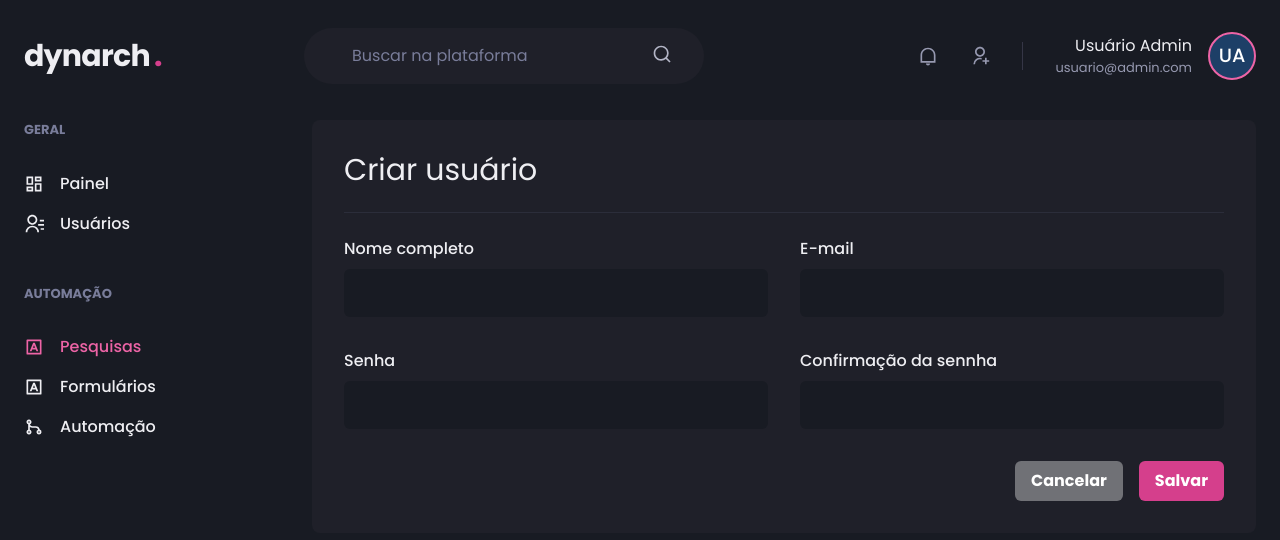
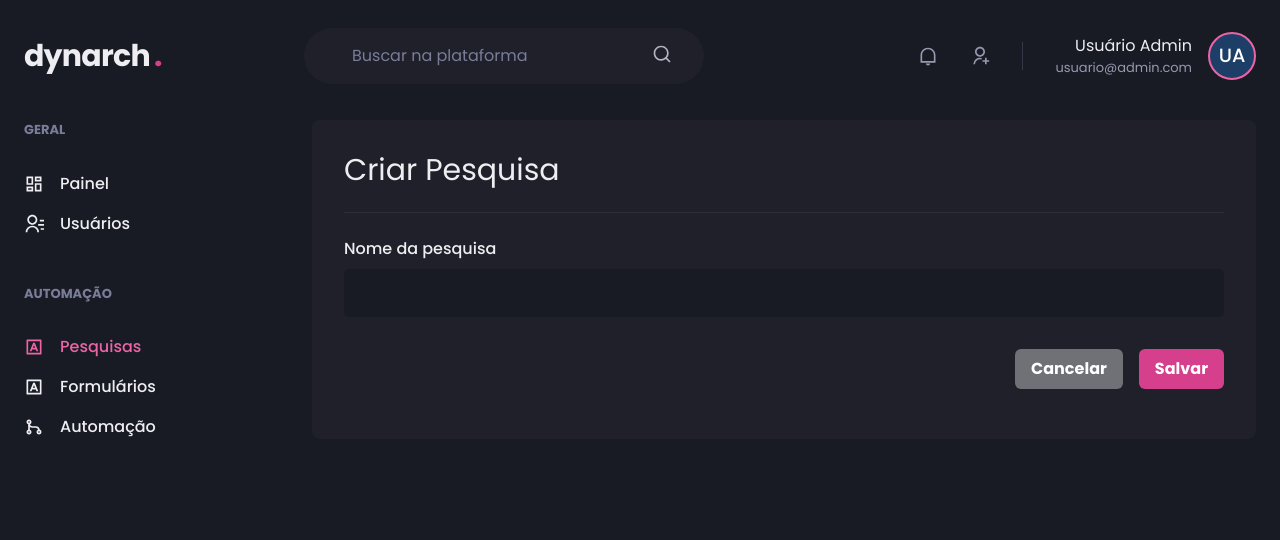
Before and after one commit to sergiogomes/dynamic-research, a Next.js app: page /pesquisas/adicionar in a window 1280 px wide. Shown: the top 540 px of the page. Built offline with nearby package versions, Linux system fonts and the light colour scheme; what miragejs would draw is missing.

Commit message:
feat: :sparkles: add research creation

```diff
--- a/src/pages/pesquisas/adicionar.tsx
+++ b/src/pages/pesquisas/adicionar.tsx
@@ -1,10 +1,11 @@
+import { SubmitHandler, useForm } from 'react-hook-form';
+import { useMutation } from 'react-query';
+import { useRouter } from 'next/router';
+import Link from 'next/link';
+import * as yup from 'yup';
+
 import { Box, Button, Divider, Flex, HStack, SimpleGrid, VStack } from '@chakra-ui/react';
 import { yupResolver } from '@hookform/resolvers/yup';
-import Link from 'next/link';
-import { SubmitHandler, useForm } from 'react-hook-form';
-import * as yup from 'yup';
-import { useRouter } from 'next/router';
-import { useMutation } from 'react-query';
 
 import { Input } from '../../components/Form/Input';
 import { Header } from '../../components/Header';
@@ -12,49 +13,37 @@ import { Heading } from '../../components/Heading';
 import { Sidebar } from '../../components/Sidebar';
 import { api } from '../../services/api';
 import { queryClient } from '../../services/queryClient';
+import { IResearch } from '../../interfaces/IResearch';
 
-
-type CreateUserFormData = {
-  name: string;
-  email: string;
-  password: string;
-  password_confirmation: string;
-}
-
-const createUserFormSchema = yup.object().shape({
+const createResearchFormSchema = yup.object().shape({
   name: yup.string().required('Nome é obrigatório').min(3),
-  email: yup.string().required('E-mail é obrigatório').email('E-mail inválido'),
-  password: yup.string().required('Senha é obrigatório').min(6, 'No mínimo 6 caracteres'),
-  password_confirmation: yup.string().oneOf([
-    null, yup.ref('password')
-  ], 'As senhas precisam ser iguais')
 });
 
-export default function CreateUser() {
+export default function CreateResearch() {
   const router = useRouter();
 
-  const createUser = useMutation(async (user: CreateUserFormData) => {
-    const response = await api.post('users', {
-      user: {
-        ...user,
+  const createResearch = useMutation(async (research: IResearch) => {
+    const response = await api.post('pesquisas', {
+      research: {
+        ...research,
         created_at: new Date(),
       }
     });
 
-    return response.data.user;
+    return response.data.research;
   }, {
     onSuccess: () => {
-      queryClient.invalidateQueries('users');
+      queryClient.invalidateQueries('pesquisas');
     }
   });
 
   const { register, handleSubmit, formState } = useForm({
-    resolver: yupResolver(createUserFormSchema)
+    resolver: yupResolver(createResearchFormSchema)
   });
 
-  const handleCreateUser: SubmitHandler<CreateUserFormData> = async (data) => {
-    await createUser.mutateAsync(data);
-    router.push('/usuarios');
+  const handleCreateResearch: SubmitHandler<IResearch> = async (data) => {
+    await createResearch.mutateAsync(data);
+    router.push('/pesquisas');
   }
 
   return (
@@ -76,9 +65,9 @@ export default function CreateUser() {
           borderRadius={8}
           backgroundColor="gray.800"
           padding={["6", "8"]}
-          onSubmit={handleSubmit(handleCreateUser)}
+          onSubmit={handleSubmit(handleCreateResearch)}
         >
-          <Heading title="Criar usuário" />
+          <Heading title="Criar Pesquisa" />
 
           <Divider marginY="6" borderColor="gray.700"></Divider>
 
@@ -86,40 +75,16 @@ export default function CreateUser() {
             <SimpleGrid minChildWidth="240px" spacing={["6", "8"]} width="100%">
               <Input
                 name="name"
-                label="Nome completo"
+                label="Nome da pesquisa"
                 error={formState.errors.name}
                 {...register('name')}
-              />
-              <Input
-                name="email"
-                type="email"
-                label="E-mail"
-                error={formState.errors.email}
-                {...register('email')}
-              />
-            </SimpleGrid>
-
-            <SimpleGrid minChildWidth="240px" spacing={["6", "8"]} width="100%">
-              <Input
-                name="password"
-                type="password"
-                label="Senha"
-                error={formState.errors.password}
-                {...register('password')}
-              />
-              <Input
-                name="password_confirmation"
-                type="password"
-                label="Confirmação da sennha"
-                error={formState.errors.password_confirmation}
-                {...register('password_confirmation')}
               />
             </SimpleGrid>
           </VStack>
 
           <Flex marginTop="8" justify="flex-end">
             <HStack spacing="4">
-              <Link href="/usuarios" passHref>
+              <Link href="/pesquisas" passHref>
                 <Button colorScheme="whiteAlpha">Cancelar</Button>
               </Link>
               <Button colorScheme="pink" type="submit" isLoading={formState.isSubmitting}>Salvar</Button>
```
